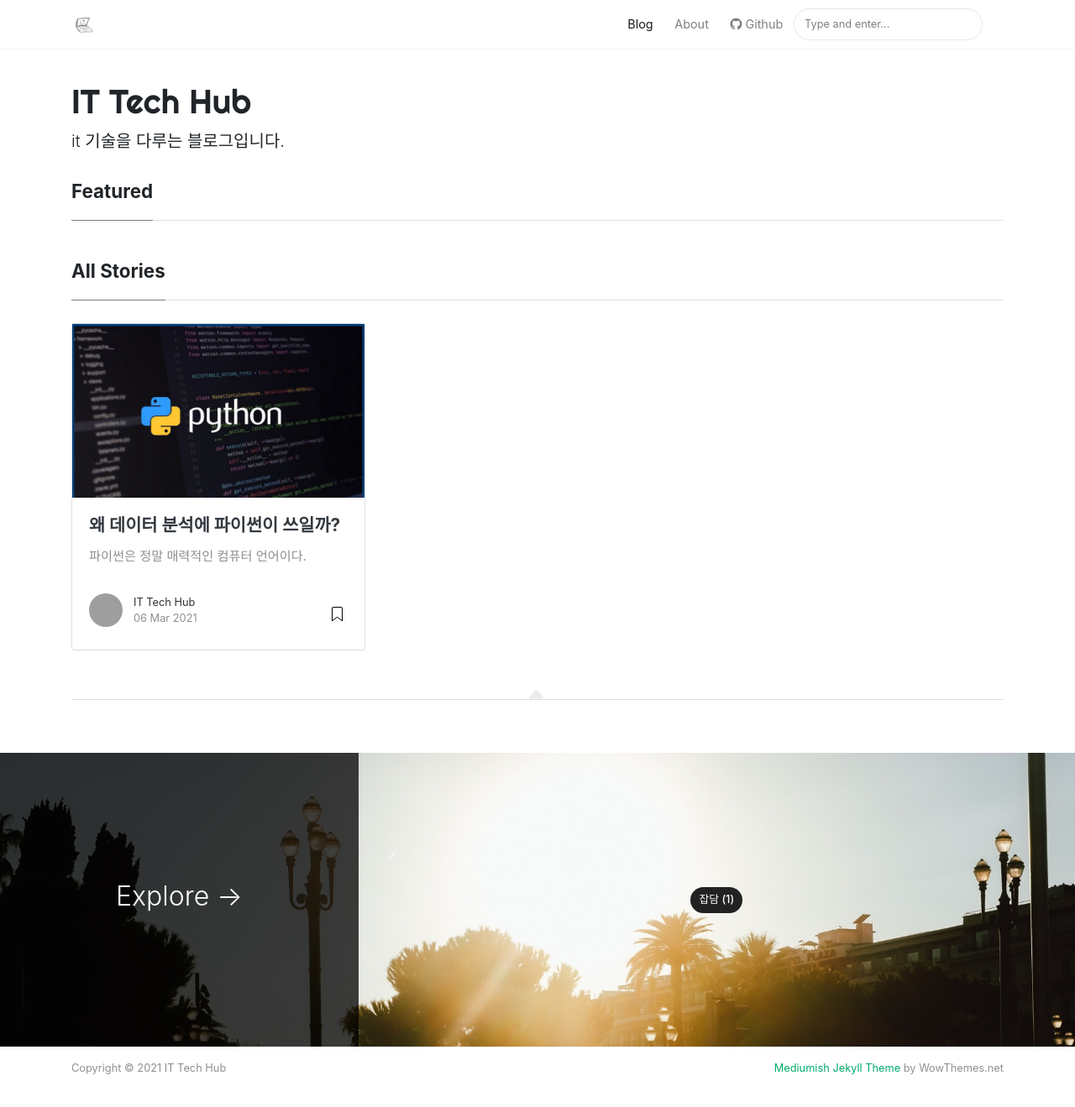
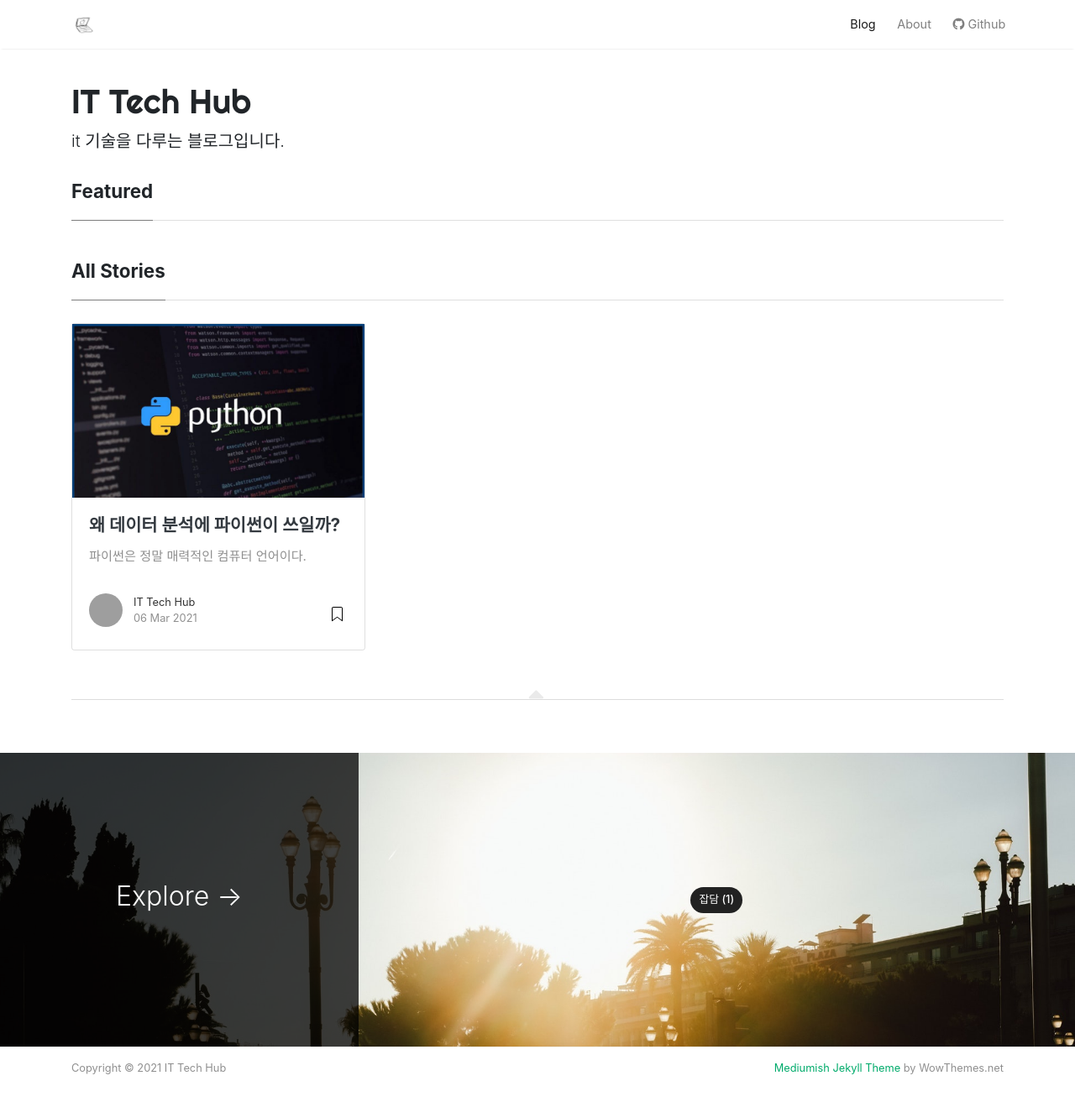
Before and after one commit to it-techub/it-techub.github.io, a Jekyll site: the page built from index.html, in a window 1280 px wide and 1356 px high. Shown: the top 1319 px of the window at 84% size. Built offline with Jekyll 4.4.1, drawn with Linux system fonts in a browser that asks for light colours; nearby versions of some CDN libraries; the list of posts is cut into pages by our own code; grey boxes are pictures that could not be loaded.

Commit message:
No Search, change icon

```diff
--- a/_layouts/default.html
+++ b/_layouts/default.html
@@ -4,7 +4,7 @@
 <meta charset="utf-8">
 <meta name="viewport" content="width=device-width, initial-scale=1, shrink-to-fit=no">
 
-<link rel="icon" href="{{ site.baseurl }}/assets/images/logo.png">
+<link rel="icon" href="{{ site.baseurl }}/logo.png">
 
 <title>{{ page.title }} | {{site.name}}</title>
 
@@ -79,7 +79,7 @@ ga('send', 'pageview');
                 <a target="_blank" class="nav-link" href="https://github.com/it-techub"><i class="fab fa-github"></i> Github</a>
                 </li>
 
-                {% include search-lunr.html %}
+<!--                {% include search-lunr.html %}-->
 
             </ul>
 
```
